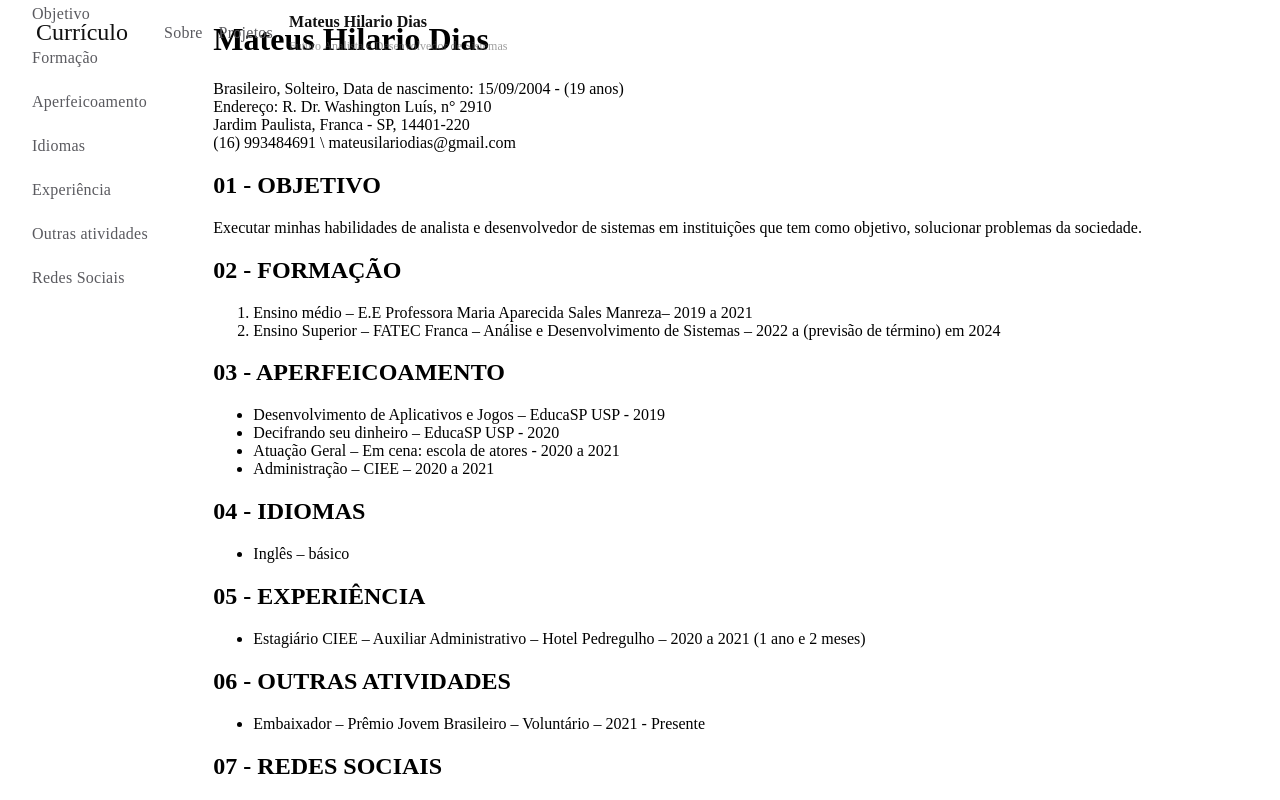
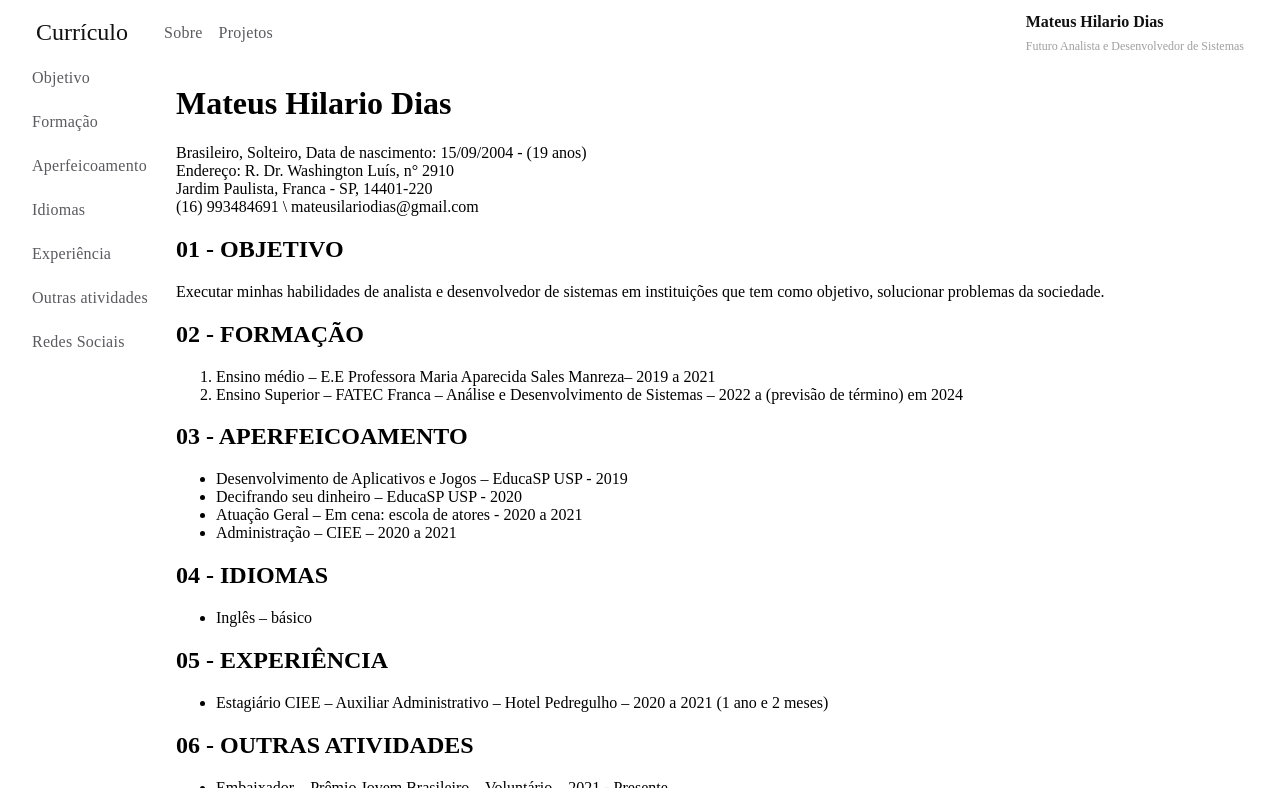
Before and after one commit to mateushilariodias/curriculum, a plain HTML site: page index.html in a window 1280 px wide. Drawn offline with Linux system fonts and the light colour scheme.

Commit message:
Under development

```diff
--- a/index.html
+++ b/index.html
@@ -22,7 +22,7 @@
     </header>
 
     <nav>
-        <div style="padding-right: 2.5rem;">
+        <div style="padding-right: 1rem;">
             <div class="navChild">
                 <a href=""><span class="options">Objetivo</span></a>
             </div>
--- a/style.css
+++ b/style.css
@@ -5,22 +5,30 @@ body {
         "header header"
         "nav main";
     grid-template-rows: auto 1fr;
-    grid-template-columns: 1fr 5fr;
+    grid-template-columns: 1fr 7fr;
     margin: 0;
 }
 
 header {
     grid-area: header;
     position: fixed;
+    z-index: 3;
+    justify-content: space-between;
 }
 
 nav {
     grid-area: nav;
     position: fixed;
+    margin-top: 4rem;
+    z-index: 2;
 }
 
 main {
     grid-area: main;
+    margin: 4rem 0 0 1rem;
+    z-index: 1;
+    max-height: calc(100vh - 4.75rem); /* 4.75rem é a altura do header e nav */
+    overflow-y: auto;
 }
 
 header {
@@ -28,6 +36,7 @@ header {
     justify-content: space-between;
     align-items: center;
     padding: 0.5rem 2.5rem 0.5rem 0rem;
+    width: 100%;
 }
 
 #logo {
@@ -62,6 +71,7 @@ a {
     font-style: normal;
     font-weight: 600;
     line-height: 175%;
+    padding-right: 2.25rem;
 }
 
 #ocupation {
@@ -70,6 +80,7 @@ a {
     font-style: normal;
     font-weight: 500;
     line-height: 175%;
+    padding-right: 2.25rem;
 }
 
 nav {
```
